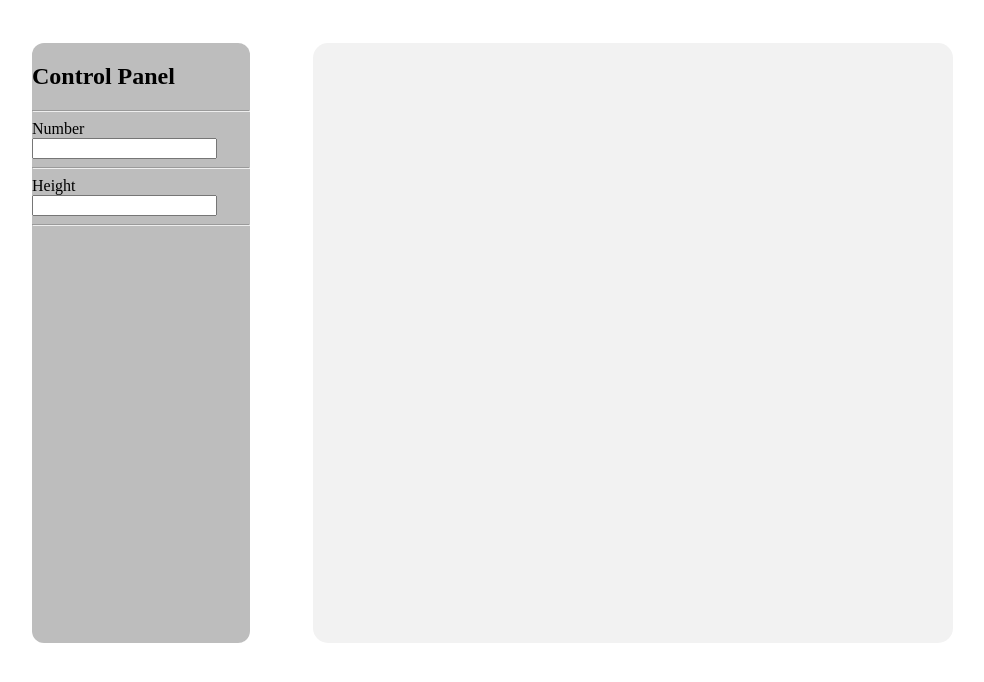
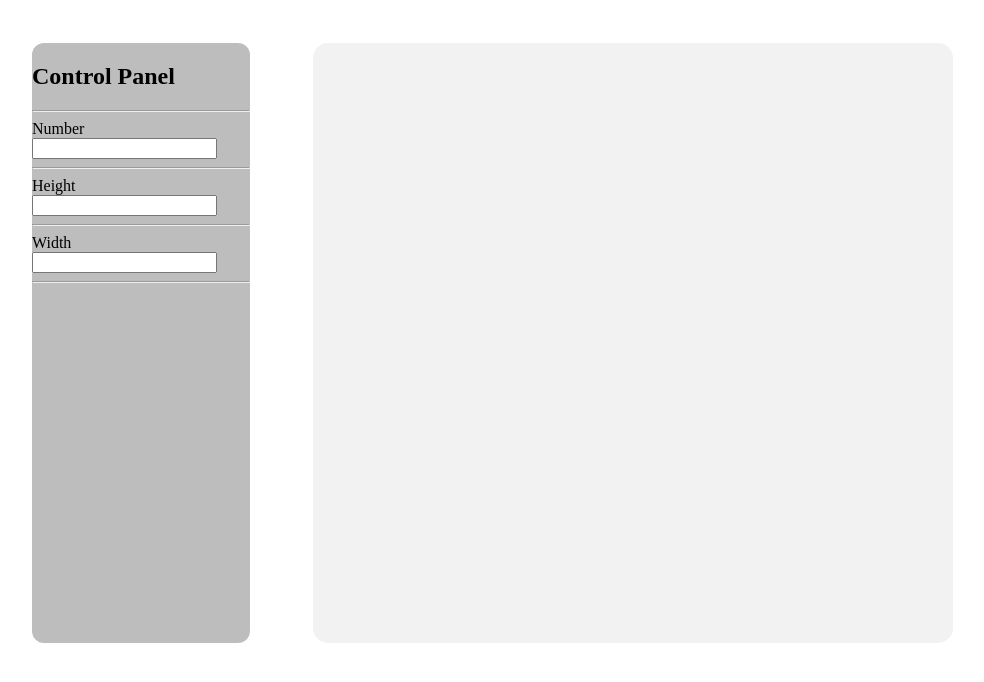
Before and after one commit to bmccaffrey/box-generator, a plain HTML site: page index.html in a window 1280 px wide. Shown: the whole page, without its empty margins (11-995 px from the left). Drawn offline with Linux system fonts and the light colour scheme.

Commit message:
add Width input element

```diff
--- a/index.html
+++ b/index.html
@@ -18,6 +18,9 @@
       <label for="">Height</label>
       <input type="number" name="width" id="">
       <hr>
+      <label for="">Width</label>
+      <input type="number" name="width" id="">
+      <hr>
     </div>
   </aside>
   <main>
```
